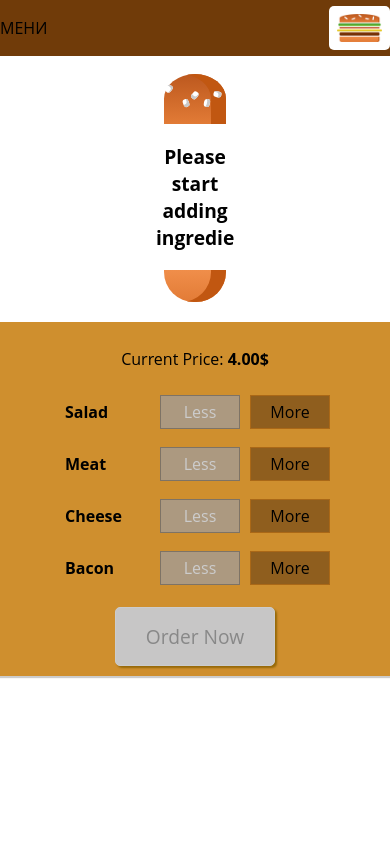
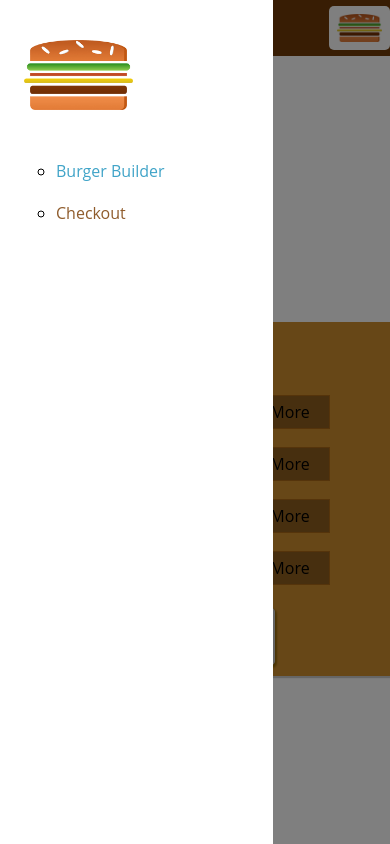
Before and after one commit to cfLaz/gitBurger, a React (Create React App) app: page / in a window 390 px wide. Built offline with nearby package versions, Linux system fonts and the light colour scheme.

Commit message:
sideDrawer transition and hamburger icon vol I

```diff
--- a/src/components/Layout/Layout.js
+++ b/src/components/Layout/Layout.js
@@ -1,18 +1,33 @@
-import React from 'react';
+import React, {Component} from 'react';
 import Aux from '../../hoc/Auxilary';
 import classes from './Layout.module.css'
 import Toolbar from '../Navigation/Toolbar/Toolbar';
-import sDrawer from '../Navigation/SideDrawer/SideDrawer';
+import SDrawer from '../Navigation/SideDrawer/SideDrawer';
 
-const layout = (props) => (
-    <Aux>
-        <Toolbar/>
-        <sDrawer/>
-        <main className={classes.Content}>
-            {props.children}
-        </main>
-    </Aux>
 
-);
+class Layout extends Component {
+    state = {
+        showSD: true
+    }
+    sideDrawerClosed = () => {
+        this.setState({showSD: false});
+    }
+    render () {
+        return (
+        <Aux>
+            <Toolbar/>
+            <SDrawer
+                closed={this.sideDrawerClosed}
+                open={this.state.showSD}
+            />
+            <main className={classes.Content}>
+                {this.props.children}
+            </main>
+        </Aux>
+        );
+    };
 
-export default layout;
+
+};
+
+export default Layout;
--- a/src/components/Navigation/SideDrawer/SideDrawer.js
+++ b/src/components/Navigation/SideDrawer/SideDrawer.js
@@ -2,12 +2,20 @@ import React from 'react';
 import Logo from '../../Logo/Logo';
 import NavItems from '../NavigationItems/NavigationItems';
 import classes from './SideDrawer.module.css';
-
+import Bdrop from '../../UI/Backdrop/Backdrop';
+import Aux from '../../../hoc/Auxilary';
 
 const sideDrawer= (props) => {
 
+    let attachedClasses = [classes.SideDrawer,classes.Close];
+    if (props.open){
+        attachedClasses = [classes.SideDrawer, classes.Open];
+    }
+
     return (
-        <div className={classes.SideDrawer}>
+      <Aux>
+        <Bdrop show={props.open} clicked={props.closed}/>
+        <div className={attachedClasses.join(' ')}>
             <div className={classes.Logo}>
                 <Logo />
             </div>
@@ -15,6 +23,7 @@ const sideDrawer= (props) => {
                 <NavItems/>
             </nav>
         </div>
+      </Aux>
     );
 };
 
--- a/src/components/Navigation/SideDrawer/SideDrawer.module.css
+++ b/src/components/Navigation/SideDrawer/SideDrawer.module.css
@@ -9,7 +9,7 @@
     background-color: white;
     padding: 32px 16px; /*top-bottom ; left-righ*/
     box-sizing: border-box;
-    transition: transform 0.3 ease-out;
+    transition: transform 0.3s ease-out;
 }
 
 @media (min-width: 500px) {
--- a/src/components/Navigation/Toolbar/Toolbar.js
+++ b/src/components/Navigation/Toolbar/Toolbar.js
@@ -2,10 +2,13 @@ import React from 'react';
 import classes from './Toolbar.module.css';
 import Logo from '../../Logo/Logo';
 import NavItems from '../NavigationItems/NavigationItems';
+import Hbtn from '../../UI/HamburgerBtn';
 
 const toolbar= (props) => (
     <header className={classes.Toolbar}>
-        <div>МЕНИ</div>
+        <div className={classes.meni}>
+            МЕНИ <div><Hbtn/></div>
+        </div>
         {/* <Logo height='80%'/> */}
         <div className={classes.Logo}>
             <Logo/>
--- a/src/components/Navigation/Toolbar/Toolbar.module.css
+++ b/src/components/Navigation/Toolbar/Toolbar.module.css
@@ -27,3 +27,13 @@
         display: none;
     }
 }
+
+.meni{
+    width: 30%;
+    display: flex;
+    /*position: absolute;*/
+    margin-top: 20px;
+}
+.meni:nth-child(1){
+    margin-bottom: 20px;
+}
--- /dev/null
+++ b/src/components/UI/HamburgerBtn.js
@@ -0,0 +1,20 @@
+import React from 'react';
+import Aux from '../../hoc/Auxilary';
+import classes from './HamburgerBtn.module.css'
+
+const HamBtn= (props) => {
+
+
+return(
+    <Aux>
+
+     <div className={classes.div}></div>
+     <div className={classes.div}></div>
+     <div className={classes.div}></div>
+
+    </Aux>
+);
+};
+export default HamBtn ;
+
+/*my custom component */
--- /dev/null
+++ b/src/components/UI/HamburgerBtn.module.css
@@ -0,0 +1,7 @@
+.div {
+    width: 35px;
+    height: 5px;
+    background-color: black;
+    margin: 6px 0;
+    margin-left: 10px;
+  }
--- a/src/components/UI/Modal/Modal.js
+++ b/src/components/UI/Modal/Modal.js
@@ -6,6 +6,7 @@ import Bd from '../Backdrop/Backdrop';
 const modal= (props) => (
     <Aux>
       <Bd show={props.show} clicked={props.modalClosed}/>
+
         <div
         className={classes.Modal}
         style={{
```
Also changed, not shown: func comp template.txt.
